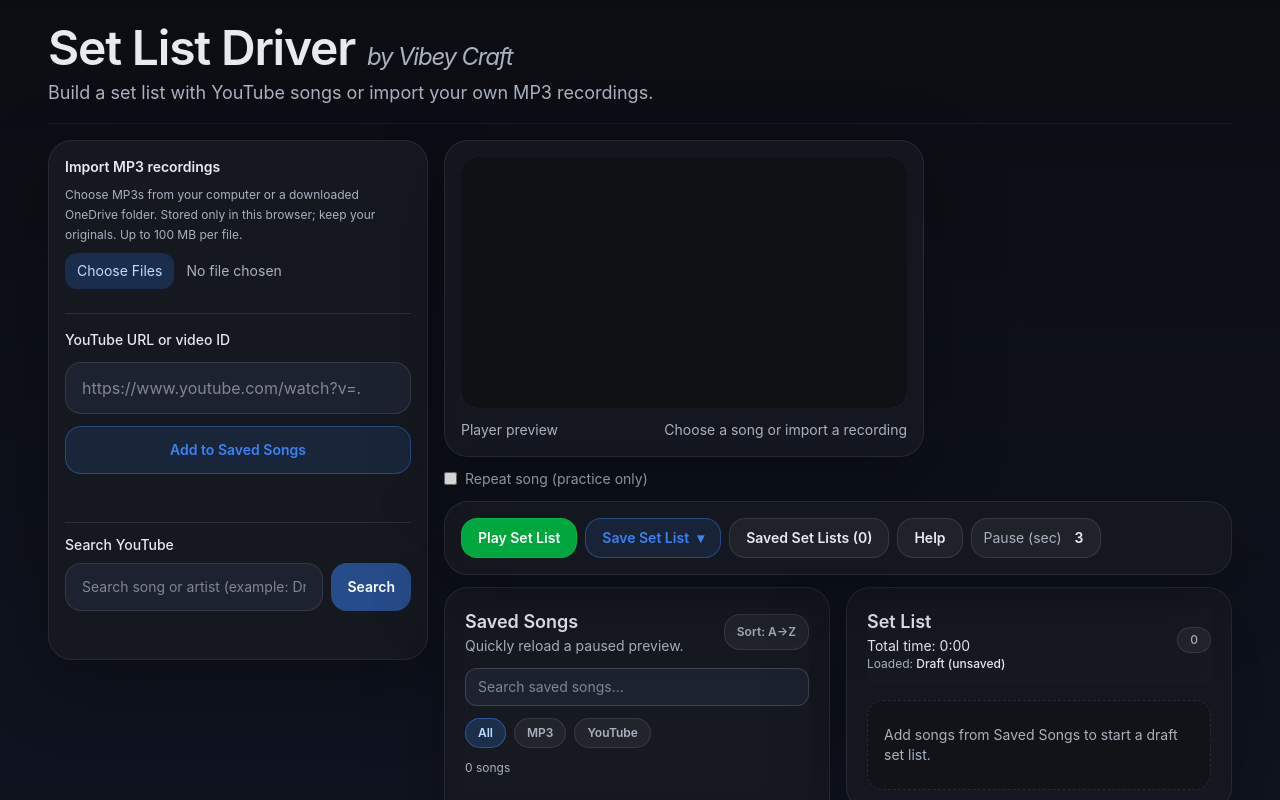
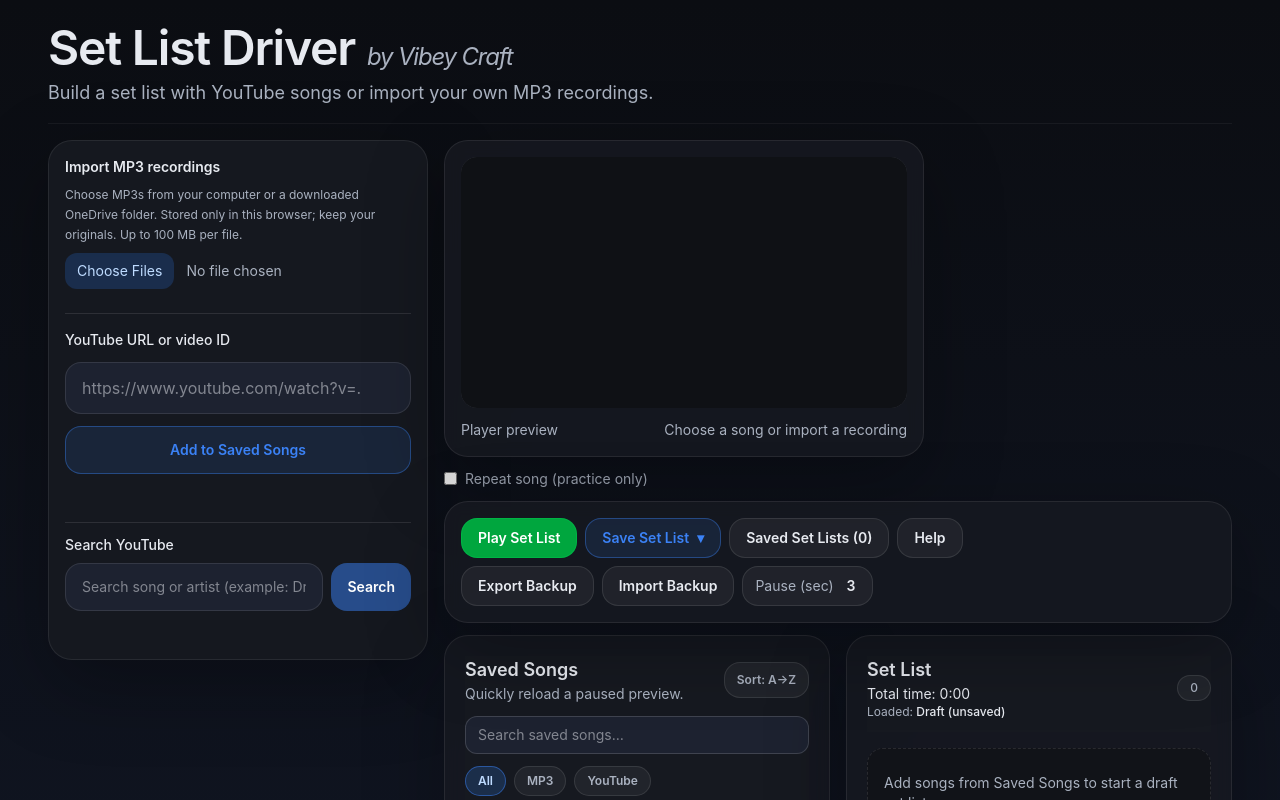
Before and after one commit to edtremsaga/vibey-set-list-2, a Next.js app: page / in a window 1280 px wide. Shown: the top 800 px of the page. Built offline with nearby package versions, Linux system fonts and the light colour scheme.

Commit message:
Add browser data backup and restore

```diff
--- a/app/page.tsx
+++ b/app/page.tsx
@@ -11,6 +11,7 @@ import SetList from "@/components/SetList";
 import type { YouTubePlayerHandle } from "@/components/YouTubePlayer";
 import SongPlayer from "@/components/SongPlayer";
 import RecordingImport from "@/components/RecordingImport";
+import BackupControls from "@/components/BackupControls";
 import {
   consumeSavedSetListsCorruptionFlag,
   consumeSetListDraftCorruptionFlag,
@@ -1272,6 +1273,7 @@ export default function Home() {
                   >
                     Help
                   </button>
+                  <BackupControls />
                   <label className="inline-flex min-h-10 items-center gap-2 rounded-2xl border border-white/10 bg-white/5 px-3 py-2 text-sm text-text1">
                     <span>Pause (sec)</span>
                     <input
--- /dev/null
+++ b/components/BackupControls.tsx
@@ -0,0 +1,60 @@
+"use client";
+
+import { useRef, useState } from "react";
+
+const PREFIX = "sl_";
+
+type BackupFile = {
+  app: "set-list-driver";
+  exportedAt: string;
+  storage: Record<string, string>;
+  version: 1;
+};
+
+export default function BackupControls() {
+  const inputRef = useRef<HTMLInputElement | null>(null);
+  const [message, setMessage] = useState<string | null>(null);
+
+  const exportBackup = () => {
+    const storage = Object.fromEntries(
+      Object.keys(window.localStorage)
+        .filter((key) => key.startsWith(PREFIX))
+        .map((key) => [key, window.localStorage.getItem(key) ?? ""]),
+    );
+    const backup: BackupFile = { app: "set-list-driver", exportedAt: new Date().toISOString(), storage, version: 1 };
+    const link = document.createElement("a");
+    link.href = URL.createObjectURL(new Blob([JSON.stringify(backup, null, 2)], { type: "application/json" }));
+    link.download = `set-list-driver-backup-${new Date().toISOString().slice(0, 10)}.json`;
+    link.click();
+    URL.revokeObjectURL(link.href);
+    setMessage(`Backup downloaded with ${Object.keys(storage).length} saved data entries.`);
+  };
+
+  const importBackup = async (file: File) => {
+    try {
+      if (file.size > 5 * 1024 * 1024) throw new Error("This backup file is too large.");
+      const backup = JSON.parse(await file.text()) as Partial<BackupFile>;
+      if (backup.app !== "set-list-driver" || backup.version !== 1 || !backup.storage || typeof backup.storage !== "object") {
+        throw new Error("Choose a Set List Driver backup file.");
+      }
+      const entries = Object.entries(backup.storage);
+      if (!entries.length || entries.some(([key, value]) => !key.startsWith(PREFIX) || typeof value !== "string")) {
+        throw new Error("This backup does not contain valid Set List Driver data.");
+      }
+      if (!window.confirm("Import this backup and replace the Set List Driver data in this Chrome profile?")) return;
+      entries.forEach(([key, value]) => window.localStorage.setItem(key, value));
+      window.location.reload();
+    } catch (error) {
+      setMessage(error instanceof Error ? error.message : "Could not import this backup.");
+    }
+  };
+
+  return (
+    <div className="flex flex-wrap items-center gap-2">
+      <button type="button" onClick={exportBackup} className="inline-flex min-h-10 items-center rounded-2xl border border-white/10 bg-white/5 px-4 py-2 text-sm font-semibold text-text0 hover:bg-white/[0.08]">Export Backup</button>
+      <button type="button" onClick={() => inputRef.current?.click()} className="inline-flex min-h-10 items-center rounded-2xl border border-white/10 bg-white/5 px-4 py-2 text-sm font-semibold text-text0 hover:bg-white/[0.08]">Import Backup</button>
+      <input ref={inputRef} type="file" accept="application/json,.json" className="hidden" onChange={(event) => { const file = event.target.files?.[0]; if (file) void importBackup(file); event.target.value = ""; }} />
+      {message ? <span role="status" className="text-xs text-text1">{message}</span> : null}
+    </div>
+  );
+}
```
